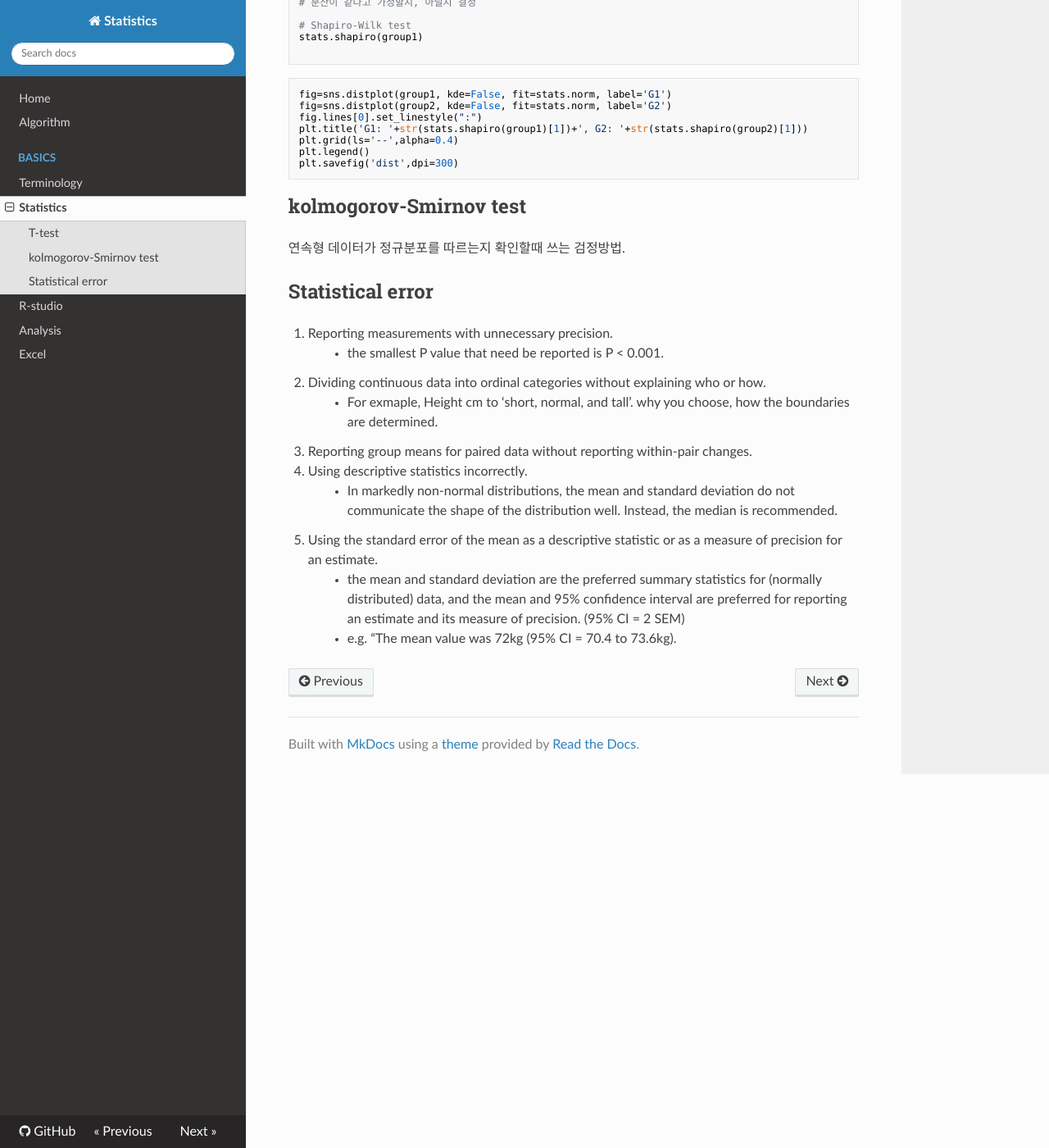
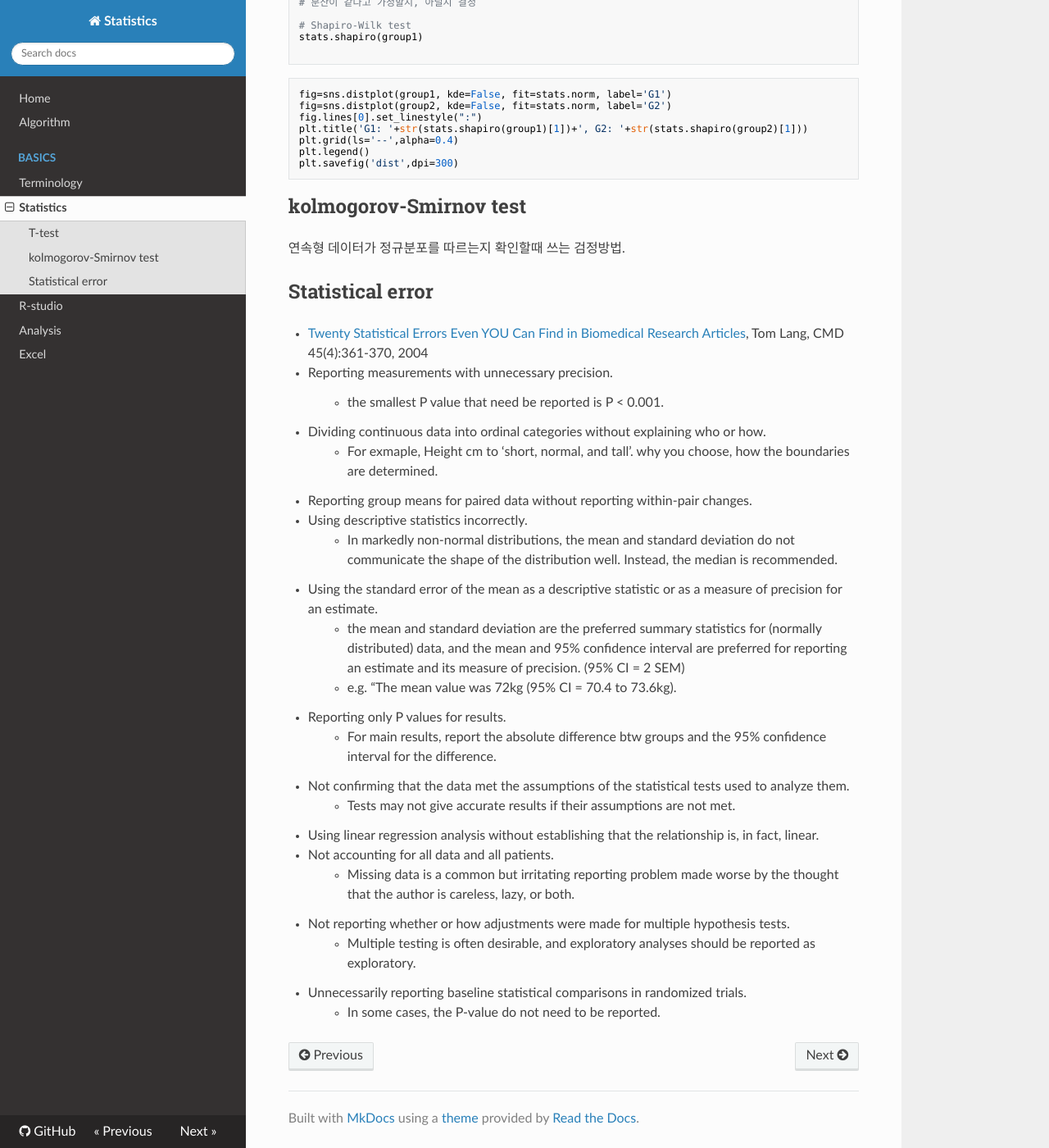
Before and after one commit to WonyoungCho/Statistics, an MkDocs documentation site: the page built from docs/basic.md, in a window 1280 px wide and 1400 px high, scrolled down 708 px. Shown: the whole window at 82% size. Built offline with MkDocs 1.6.1, drawn with Linux system fonts in a browser that asks for light colours; nearby versions of some CDN libraries; old or Windows-style settings are respelled for this version of MkDocs.

Commit message:
Update basic.md

```diff
--- a/docs/basic.md
+++ b/docs/basic.md
@@ -42,6 +42,8 @@ plt.savefig('dist',dpi=300)
 연속형 데이터가 정규분포를 따르는지 확인할때 쓰는 검정방법.
 
 ## Statistical error
+- [Twenty Statistical Errors Even YOU Can Find in Biomedical Research Articles](http://www.cmj.hr/2004/45/4/15311405.pdf), Tom Lang, CMD 45(4):361-370, 2004
+
 1. Reporting measurements with unnecessary precision.
 > - the smallest P value that need be reported is P < 0.001.
 2. Dividing continuous data into ordinal categories without explaining who or how.
@@ -52,3 +54,14 @@ plt.savefig('dist',dpi=300)
 5. Using the standard error of the mean as a descriptive statistic or as a measure of precision for an estimate.
 > - the mean and standard deviation are the preferred summary statistics for (normally distributed) data, and the mean and 95% confidence interval are preferred for reporting an estimate and its measure of precision. (95% CI = 2 SEM)
 > - e.g. “The mean value was 72kg (95% CI = 70.4 to 73.6kg).
+6. Reporting only P values for results.
+> - For main results, report the absolute difference btw groups and the 95% confidence interval for the difference.
+7. Not confirming that the data met the assumptions of the statistical tests used to analyze them.
+> - Tests may not give accurate results if their assumptions are not met.
+8. Using linear regression analysis without establishing that the relationship is, in fact, linear.
+9. Not accounting for all data and all patients.
+> - Missing data is a common but irritating reporting problem made worse by the thought that the author is careless, lazy, or both.
+10. Not reporting whether or how adjustments were made for multiple hypothesis tests.
+> - Multiple testing is often desirable, and exploratory analyses should be reported as exploratory.
+11. Unnecessarily reporting baseline statistical comparisons in randomized trials.
+> - In some cases, the P-value do not need to be reported.
```
